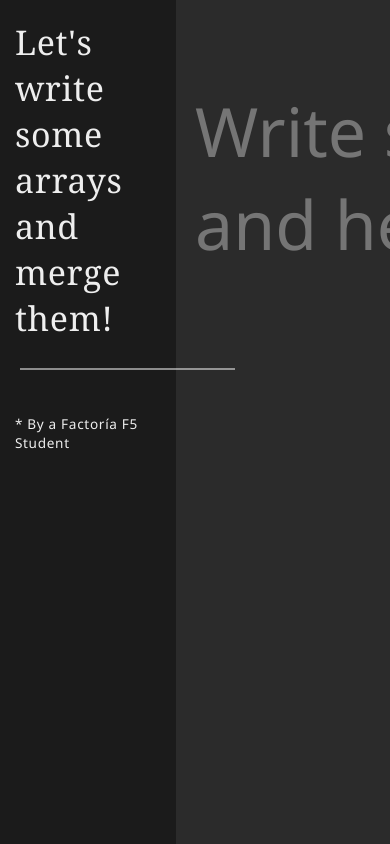
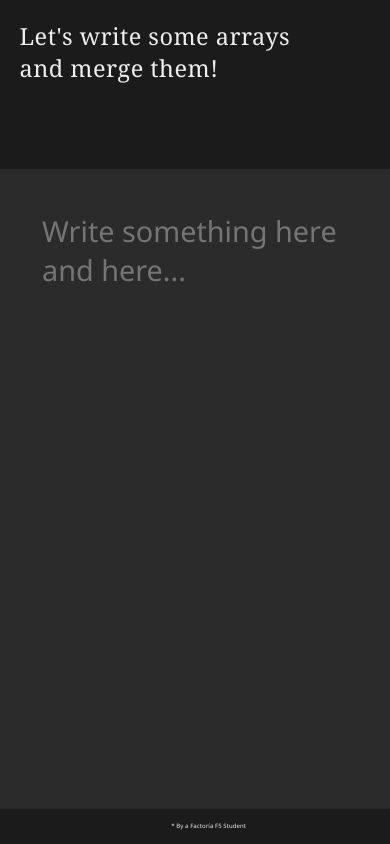
Before and after one commit to EmmaFC/04--Merging-2-Arrays, a plain HTML site: page index.html in a window 390 px wide. Drawn offline with Linux system fonts and the light colour scheme.

Commit message:
css changes

```diff
--- a/index.html
+++ b/index.html
@@ -12,14 +12,13 @@
         <h1>Let's write some arrays <br> and merge them!</h1>
         <svg height="80" width="300">
             <g fill="none">
-              <path stroke="white" d="M5 20 l215 0" />
+              <path stroke="white" d="M5 20 l150 0" />
             </g>
             Sorry, your browser does not support inline SVG.
         </svg>
         <p>* By a Factoría F5 Student</p>
     </section>
     <main>
-
         <section id="array_inputs">
                 <input id="first_array" type="text" placeholder="Write something here"/>
                 <input id="second_array" type="text"placeholder="and here..."/>
@@ -28,7 +27,6 @@
             <p id="merge_result"></p>
         </section>
     </main>
-
     <script src="scripts/index.js"></script>
 </body>
 </html>
--- a/styles/index.css
+++ b/styles/index.css
@@ -5,20 +5,80 @@
     padding: 0;
 }
 
+
 body {
     font-family: 'Segoe UI', Tahoma, Geneva, Verdana, sans-serif;
-    font-size: 8.5em;
     color:aliceblue;
     background-color: rgb(43, 43, 43);
     width:100vw;
-    height: 100vh;
     display: flex;
 }
 
 #info * {
     letter-spacing:0.05em;
     font-weight: 150;
-    margin: 2%;
+    color: rgb(238, 238, 238);
+}
+
+#info p {
+    letter-spacing:0.05em;
+    font-weight: 150;
+    color: rgb(238, 238, 238);
+}
+
+#info h1 {
+    font-family:Georgia;
+    letter-spacing:0.02em;
+    margin-bottom: 3%;
+}
+
+path {
+    max-width: 15vw;
+}
+
+#info  {
+    display:flex;
+    flex-direction: column;
+    background-color:rgb(27, 27, 27);
+}
+
+#array_inputs {
+    display:flex;
+    flex-direction:column;
+    justify-content:center;
+}
+
+#first_array {
+    padding: 0;
+    font-family: 'Segoe UI', Tahoma, Geneva, Verdana, sans-serif;
+    font-size: 0.2em;
+    color:rgb(255, 181, 236);
+    background-color:transparent;
+}
+
+#second_array {
+    padding: 0;
+    font-family: 'Segoe UI', Tahoma, Geneva, Verdana, sans-serif;
+    font-size: 0.2em;
+    color:rgb(175, 136, 255);
+    background-color:transparent;
+}
+
+
+@media only screen and (min-width:850px){
+
+    body {
+        font-family: 'Segoe UI', Tahoma, Geneva, Verdana, sans-serif;
+        font-size: 5.5em;
+        color:aliceblue;
+        background-color: rgb(43, 43, 43);
+        width:100vw;
+        display: flex;
+    }
+
+    #info * {
+        letter-spacing:0.05em;
+        font-weight: 150;
         color: rgb(238, 238, 238);
     }
 
@@ -26,29 +86,37 @@ body {
     #info p {
         letter-spacing:0.05em;
         font-weight: 150;
-    margin-top: -14%;
+        font-size: 1.5em;
         color: rgb(238, 238, 238);
     }
 
     #info h1 {
         font-family:Georgia;
-    font-size: 2.5em;
+        font-size: 3.5em;
         letter-spacing:0.02em;
         margin-bottom: 3%;
+        max-width:15vw;
+    }
+
+    path {
+        max-width: 5vw;
     }
 
     #info  {
         margin-right: 5%;
-    min-width: 20vw;
-    display: block;
+        width:20vw;
+        min-height: 100vh;
+        display:flex;
+        flex-direction: column;
         font-size: 0.1em;
         padding:4% 1% 0% 3%;
         background-color:rgb(27, 27, 27);
     }
+
     main {
         width: 80vw;
-    height: 80vh;
-    margin:auto auto;
+
+        margin:6% auto;
         display: flex;
         flex-direction: column;
         justify-content:start;
@@ -65,7 +133,7 @@ main {
     #first_array {
         padding: 0;
         font-family: 'Segoe UI', Tahoma, Geneva, Verdana, sans-serif;
-    font-size: 0.5em;
+        font-size: 0.6em;
         color:rgb(255, 181, 236);
         background-color:transparent;
     }
@@ -73,12 +141,88 @@ main {
     #second_array {
         padding: 0;
         font-family: 'Segoe UI', Tahoma, Geneva, Verdana, sans-serif;
-    font-size: 0.5em;
+        font-size: 0.6em;
         color:rgb(175, 136, 255);
         background-color:transparent;
     }
 
+    #merged_arrays {
+        font-size: 1em;
+        max-width: 65vw;
+        margin-right: 5vw;
+        overflow: hidden;
+    }
+
+
+}
+
+@media only screen and (max-width:850px){
+
+    body {
+        display: flex;
+        flex-direction: column;
+    }
+
+    main {
+        margin:10.8%;
+    }
+
+    #info  {
+       width: 100vw;
+        height:20vh !important;
+        font-size: 0.098em;
+    }
+
+    #info * {
+        letter-spacing:0.05em;
+        font-weight: 150;
+        color: rgb(238, 238, 238);
+    }
+
+    #info p {
+        letter-spacing:0.05em;
+        position: fixed;
+        background-color:rgb(27, 27, 27);
+        padding:3.5%;
+        width:100vw;
+        text-align: center;
+        bottom:0;
+        font-weight: 150;
+        color: rgb(238, 238, 238);
+    }
+
+    #info h1 {
+        font-family:Georgia;
+        font-size:15em;
+        letter-spacing:0.02em;
+        margin:5% auto 5% 5%;
+
+        background-color:rgb(27, 27, 27);
+    }
+
+    path {
+        opacity: 0%;
+        max-width:0.001vw;
+    }
+
+    #array_inputs {
+        display:flex;
+        max-width: 80vw;
+        flex-direction:column;
+        justify-content:center;
+        margin-bottom: 2%;
+    }
+
+    #first_array, #second_array {
+        font-size: 1.8em;
+    }
+
+    #merged_arrays {
+        max-width: 80vw;
+        font-size: 3.55em;
+        overflow: hidden;
+    }
     #merge_result {
-    max-height: 50vw;
-    max-width: 50vw;
+        margin-right: 3vw;
     }
+}
```
Lines whose indentation alone changed are shown as unchanged.
